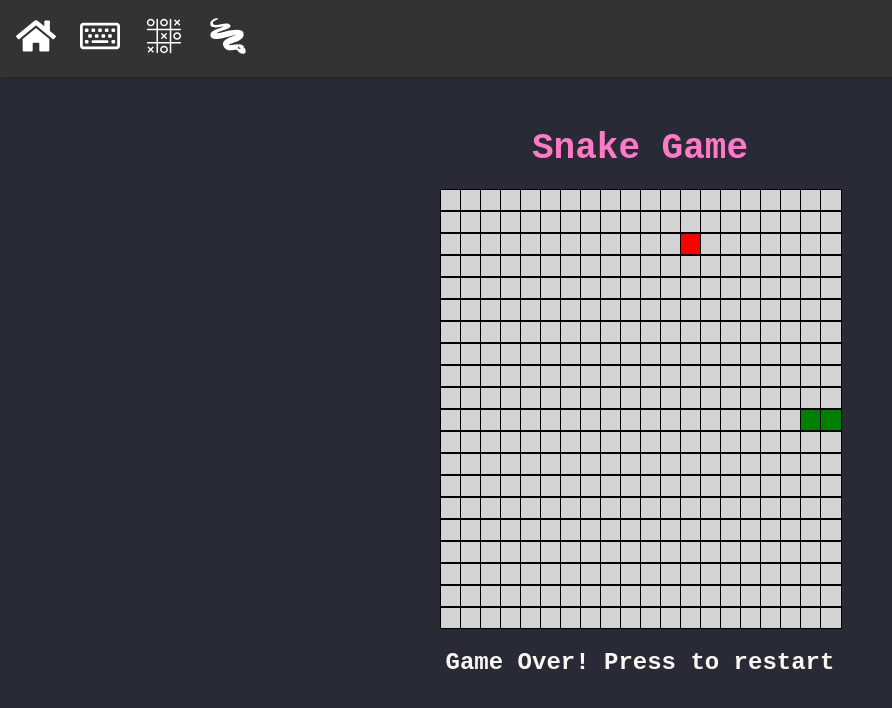
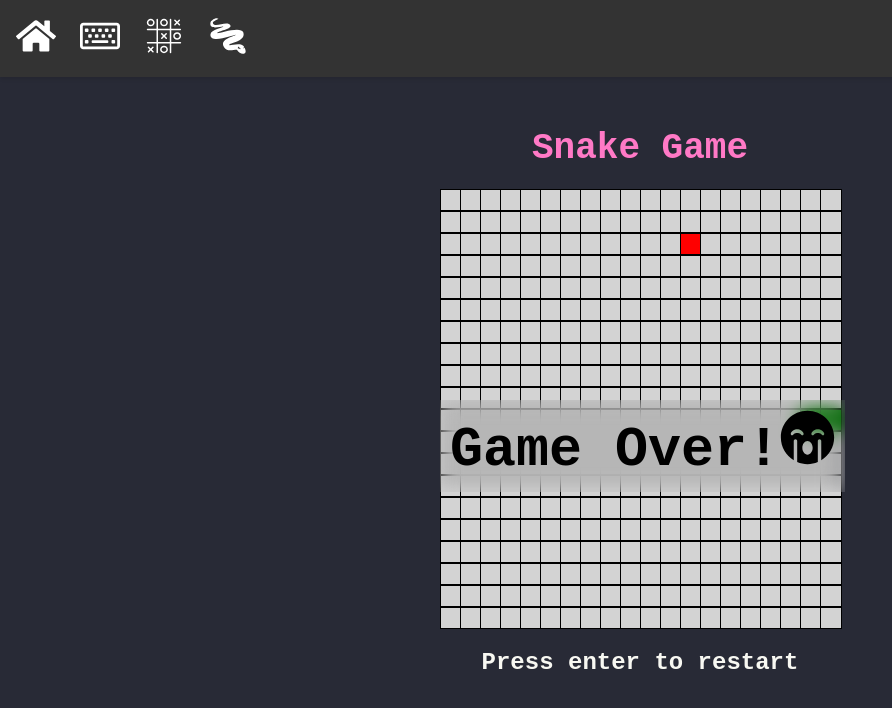
Before and after one commit to VARattleff/TypeDash, a React (Vite) app: page /Snake in a window 1280 px wide. Shown: the top 708 px of the page, without its empty margins (0-892 px from the left). Built offline with nearby package versions, Linux system fonts and the light colour scheme.

Commit message:
update snake

```diff
--- a/src/container/Snake.tsx
+++ b/src/container/Snake.tsx
@@ -1,5 +1,6 @@
 import { useState, useEffect } from 'react';
 import '../styles/Snake.css';
+import { FaSadCry } from "react-icons/fa";
 
 const numRows = 20;
 const numCols = 20;
@@ -116,6 +117,21 @@ export default function SnakeGame() {
         setGameOver(false);
     }
 
+    useEffect(() => {
+        function handleKeyPress(event:any) {
+            if (event.key === 'Enter') {
+                RestartGame();
+            }
+        }
+
+        document.addEventListener('keydown', handleKeyPress);
+
+        return () => {
+            document.removeEventListener('keydown', handleKeyPress);
+        };
+    }, []);
+
+
     return (
         <div>
             <h1>Snake Game</h1>
@@ -138,7 +154,8 @@ export default function SnakeGame() {
                     ))
                 )}
             </div>
-            {gameOver && <h2 className="restart-button" onClick={RestartGame}>Game Over! Press to restart</h2>}
+            {gameOver && <h2 className="restart-button" onClick={RestartGame} >Game Over!<FaSadCry /> </h2>}
+            {gameOver && <h2 className="">Press enter to restart </h2>}
         </div>
     );
 }
--- a/src/styles/Snake.css
+++ b/src/styles/Snake.css
@@ -1,5 +1,13 @@
 .restart-button{
- font-size: 24px;
+    font-size: 55px;
+    position: absolute;
+    margin: auto;
+    top: 50%;
+    padding: 10px;
+    z-index: 1;
+    color: black;
+    backdrop-filter: blur(10px);
+    text-align: center;
 }
 
 .restart-button:hover,
```
